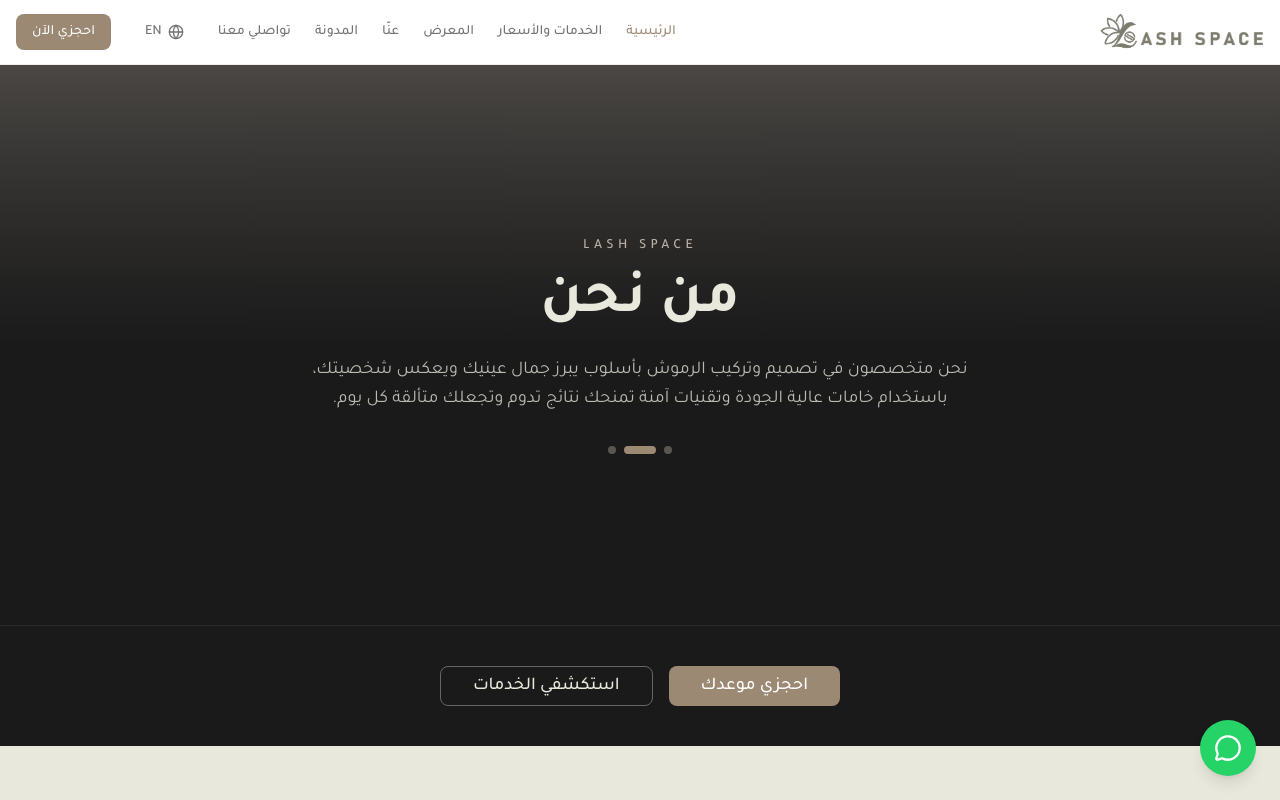
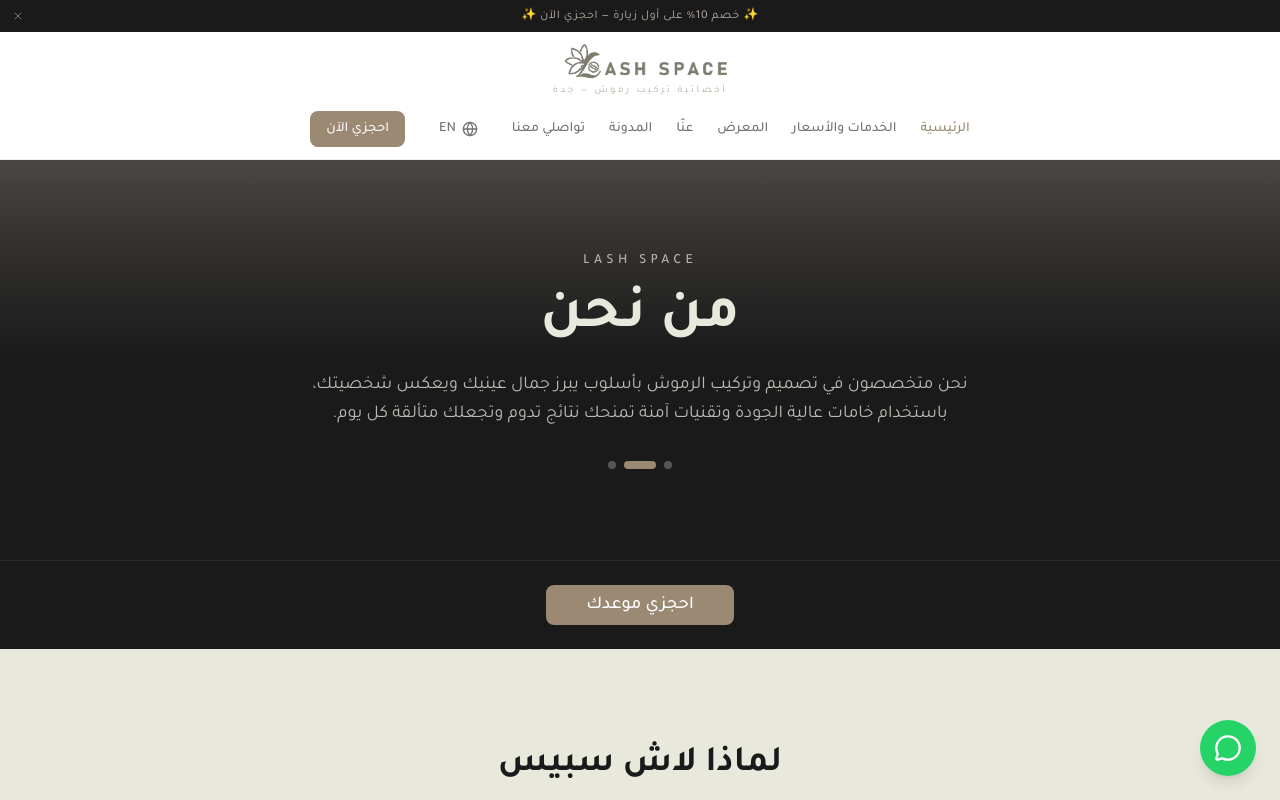
Before and after one commit to mghassanj/lash-space, a Next.js app: page / in a window 1280 px wide. Shown: the top 800 px of the page. Built offline with nearby package versions, Linux system fonts and the light colour scheme; a web font is replaced by a local one.

Commit message:
feat: centered logo + slogan, announcement bar, smaller hero, single CTA

```diff
--- a/src/app/(public)/layout.tsx
+++ b/src/app/(public)/layout.tsx
@@ -1,6 +1,7 @@
 import { Header } from "@/components/public/Header";
 import { Footer } from "@/components/public/Footer";
 import { WhatsAppButton } from "@/components/public/WhatsAppButton";
+import { AnnouncementBar } from "@/components/public/AnnouncementBar";
 
 export default function PublicLayout({
   children,
@@ -9,6 +10,7 @@ export default function PublicLayout({
 }) {
   return (
     <>
+      <AnnouncementBar />
       <Header />
       <main className="min-h-screen bg-[#E8E8DC]/30">{children}</main>
       <Footer />
--- a/src/app/(public)/page.tsx
+++ b/src/app/(public)/page.tsx
@@ -59,7 +59,7 @@ function HeroSection({ t, locale }: { t: (key: string) => string; locale: string
   return (
     <>
       {/* Part 1: Animated Slider */}
-      <section className="relative flex min-h-[60vh] items-center justify-center overflow-hidden bg-[#1A1A1A] md:min-h-[70vh]">
+      <section className="relative flex min-h-[40vh] items-center justify-center overflow-hidden bg-[#1A1A1A] md:min-h-[50vh]">
         {/* Background images */}
         {heroSlides.map((s, i) => (
           <div
@@ -97,25 +97,15 @@ function HeroSection({ t, locale }: { t: (key: string) => string; locale: string
       </section>
 
       {/* Part 2: Fixed CTA */}
-      <section className="bg-[#1A1A1A] py-10 border-t border-[#BAB0A5]/10">
+      <section className="bg-[#1A1A1A] py-6 border-t border-[#BAB0A5]/10">
         <div className="container mx-auto px-4 text-center">
-          <div className="flex flex-col items-center justify-center gap-4 sm:flex-row">
           <Button
             asChild
             size="lg"
-              className="bg-[#9C8974] px-8 text-lg text-white hover:bg-[#7A6B5A]"
+            className="bg-[#9C8974] px-10 text-lg text-white hover:bg-[#7A6B5A]"
           >
             <Link href="/booking">{t("hero.bookAppointment")}</Link>
           </Button>
-            <Button
-              asChild
-              size="lg"
-              variant="outline"
-              className="border-[#BAB0A5]/50 bg-transparent px-8 text-lg text-[#E8E8DC] hover:border-[#9C8974] hover:bg-[#9C8974]/10"
-            >
-              <Link href="/services">{t("hero.exploreServices")}</Link>
-            </Button>
-          </div>
         </div>
       </section>
     </>
--- /dev/null
+++ b/src/components/public/AnnouncementBar.tsx
@@ -0,0 +1,25 @@
+"use client";
+
+import { X } from "lucide-react";
+import { useState } from "react";
+
+export function AnnouncementBar() {
+  const [visible, setVisible] = useState(true);
+
+  if (!visible) return null;
+
+  return (
+    <div className="relative bg-[#1A1A1A] text-center text-xs text-[#BAB0A5] py-2 px-8">
+      <p className="tracking-wider">
+        ✨ خصم 10% على أول زيارة — احجزي الآن ✨
+      </p>
+      <button
+        onClick={() => setVisible(false)}
+        className="absolute left-3 top-1/2 -translate-y-1/2 text-[#BAB0A5]/60 hover:text-[#BAB0A5] transition-colors"
+        aria-label="Close"
+      >
+        <X className="h-3 w-3" />
+      </button>
+    </div>
+  );
+}
--- a/src/components/public/Header.tsx
+++ b/src/components/public/Header.tsx
@@ -29,13 +29,16 @@ const NAV_ITEMS = [
 export function Header() {
   const [open, setOpen] = useState(false);
   const pathname = usePathname();
-  const { t } = useI18n();
+  const { t, locale } = useI18n();
 
   return (
     <header className="sticky top-0 z-50 w-full border-b border-[#BAB0A5]/20 bg-white/95 backdrop-blur supports-[backdrop-filter]:bg-white/80">
-      <div className="container mx-auto flex h-16 items-center justify-between px-4">
-        {/* Logo */}
-        <Link href="/" className="flex items-center">
+      {/* Top row: Nav links + Logo centered + Book button */}
+      <div className="container mx-auto px-4">
+        {/* Desktop */}
+        <div className="hidden md:flex flex-col items-center py-3">
+          {/* Logo centered + slogan */}
+          <Link href="/" className="flex flex-col items-center mb-3">
             <Image
               src="/images/logo.svg"
               alt="LASH SPACE"
@@ -44,10 +47,12 @@ export function Header() {
               className="h-9 w-auto"
               priority
             />
+            <span className="mt-1 text-[10px] tracking-[0.25em] uppercase text-[#BAB0A5]">
+              {locale === "ar" ? "أخصائية تركيب رموش — جدة" : "Lash Extension Specialist — Jeddah"}
+            </span>
           </Link>
-
-        {/* Desktop Navigation */}
-        <nav className="hidden md:flex items-center gap-6">
+          {/* Nav links */}
+          <nav className="flex items-center gap-6">
             {NAV_ITEMS.map((link) => (
               <Link
                 key={link.href}
@@ -67,10 +72,10 @@ export function Header() {
               <Link href="/booking">{t("nav.bookNow")}</Link>
             </Button>
           </nav>
+        </div>
 
-        {/* Mobile Menu */}
-        <div className="flex items-center gap-2 md:hidden">
-          <LanguageSwitcher />
+        {/* Mobile */}
+        <div className="flex md:hidden items-center justify-between h-14">
           <Sheet open={open} onOpenChange={setOpen}>
             <SheetTrigger asChild>
               <Button variant="ghost" size="icon">
@@ -114,6 +119,20 @@ export function Header() {
               </nav>
             </SheetContent>
           </Sheet>
+
+          {/* Centered logo on mobile */}
+          <Link href="/" className="absolute left-1/2 -translate-x-1/2 flex flex-col items-center">
+            <Image
+              src="/images/logo.svg"
+              alt="LASH SPACE"
+              width={150}
+              height={31}
+              className="h-8 w-auto"
+              priority
+            />
+          </Link>
+
+          <LanguageSwitcher />
         </div>
       </div>
     </header>
```
Lines whose indentation alone changed are shown as unchanged.
